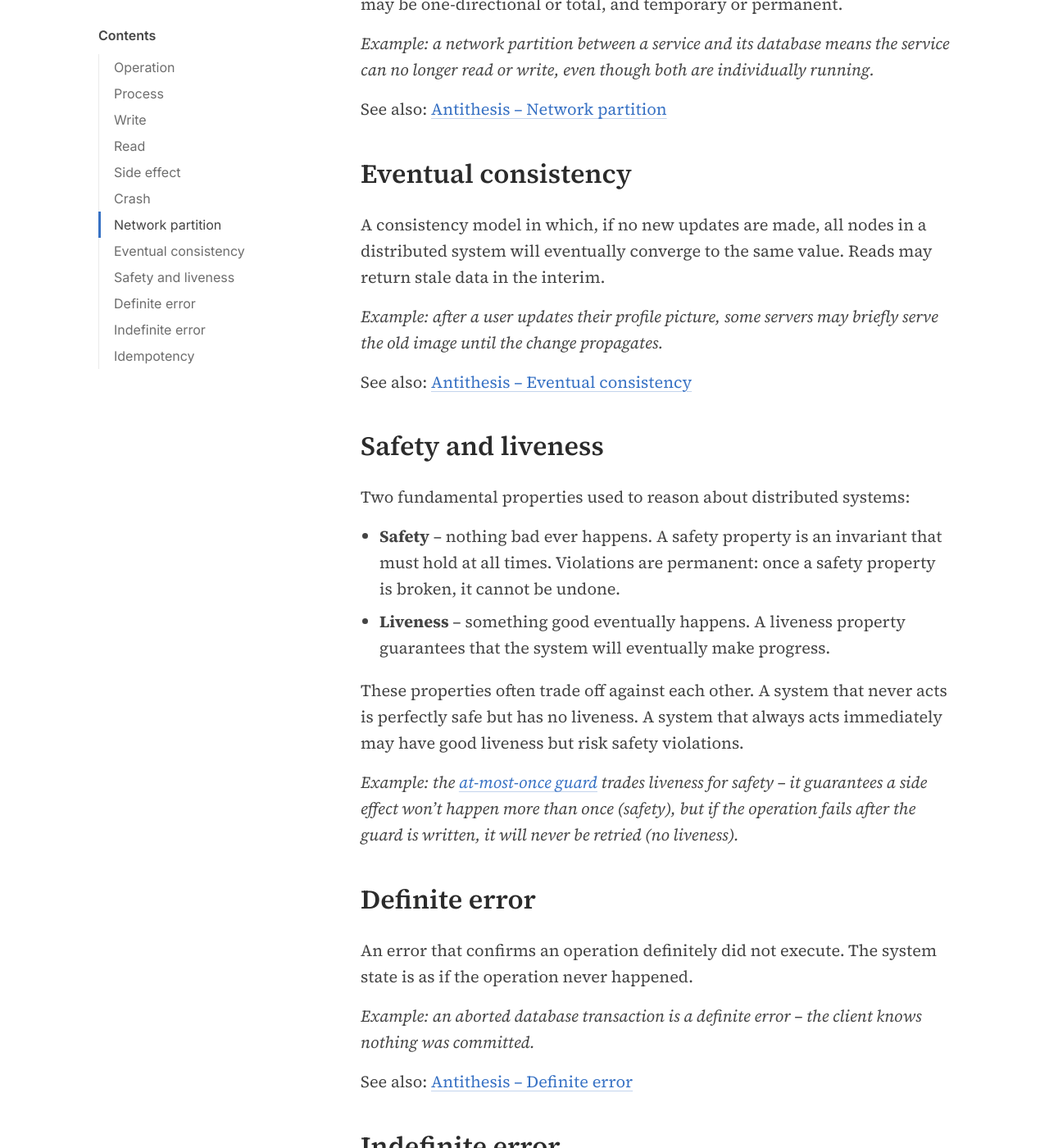
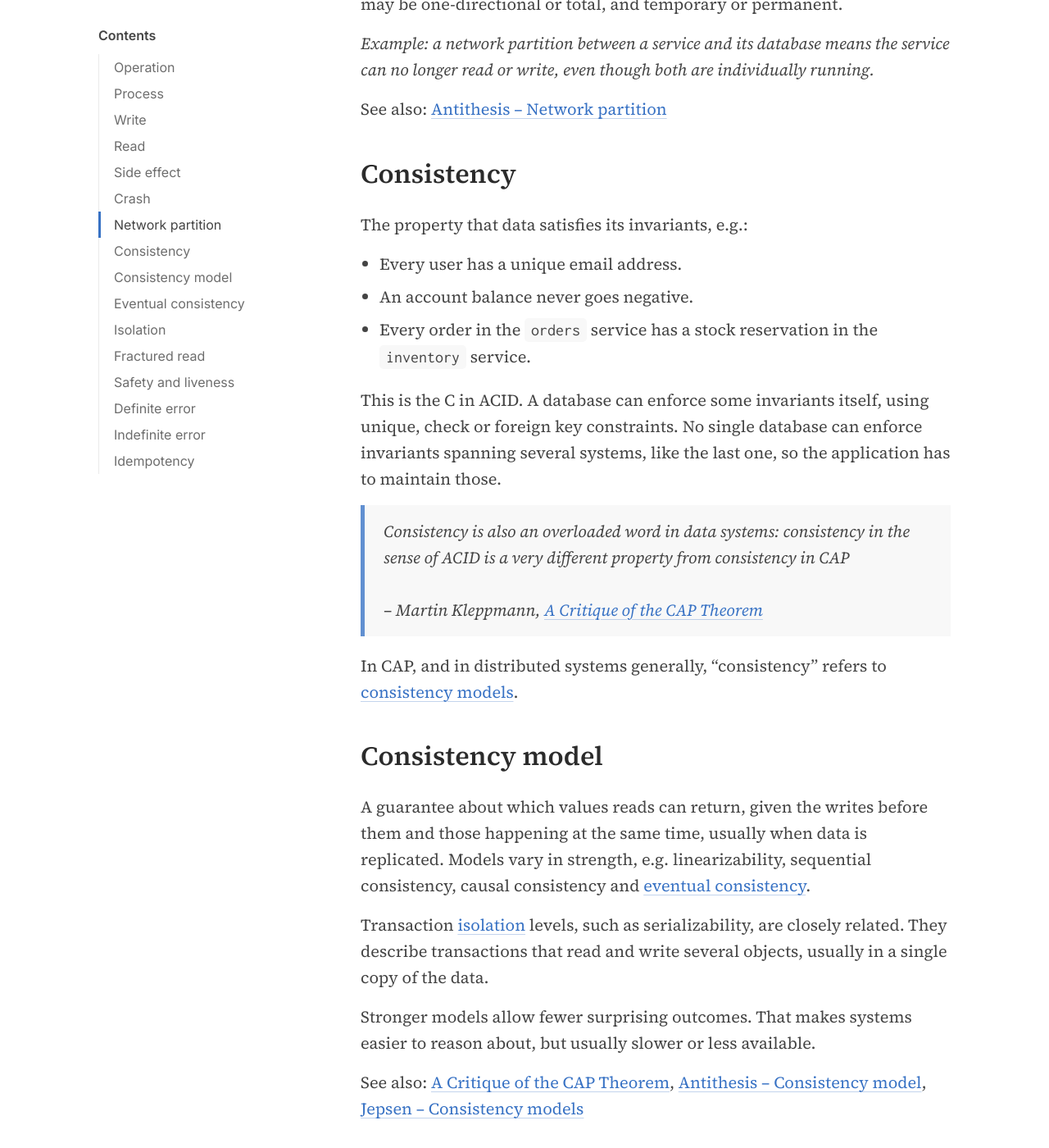
Before and after one commit to ThomWright/ThomWright.github.io, a Jekyll site: the page built from _failure-patterns/glossary.md, in a window 1280 px wide and 1400 px high, scrolled down 2093 px. Shown: the whole window at 82% size. Built offline with Jekyll 4.4.1, drawn with Linux system fonts in a browser that asks for light colours; some of the changed text lies outside the part shown.

Commit message:
Define consistency and isolation in the glossary
The patterns use "consistency" to mean data satisfying its invariants,
but the glossary only defined eventual consistency, in the replication
sense. Define consistency (the C in ACID) separately from consistency
models, and add isolation and fractured reads, so the comparison table
and pattern pages can link to precise terms.

Co-Authored-By: Claude Opus 5.5 <noreply@anthropic.com>

```diff
--- a/_failure-patterns/glossary.md
+++ b/_failure-patterns/glossary.md
@@ -51,13 +51,68 @@ A break in communication between parts of a distributed system, where messages b
 
 See also: [Antithesis – Network partition](https://antithesis.com/docs/resources/reliability_glossary/#network-partition)
 
+## Consistency
+
+The property that data satisfies its invariants, e.g.:
+
+- Every user has a unique email address.
+- An account balance never goes negative.
+- Every order in the `orders` service has a stock reservation in the `inventory` service.
+
+This is the C in ACID. A database can enforce some invariants itself, using unique, check or foreign key constraints. No single database can enforce invariants spanning several systems, like the last one, so the application has to maintain those.
+
+> Consistency is also an overloaded word in data systems: consistency in the sense of ACID is a very different property from consistency in CAP
+>
+> – Martin Kleppmann, [A Critique of the CAP Theorem](https://arxiv.org/abs/1509.05393)
+
+In CAP, and in distributed systems generally, "consistency" refers to [consistency models](#consistency-model).
+
+## Consistency model
+
+A guarantee about which values reads can return, given the writes before them and those happening at the same time, usually when data is replicated. Models vary in strength, e.g. linearizability, sequential consistency, causal consistency and [eventual consistency](#eventual-consistency).
+
+Transaction [isolation](#isolation) levels, such as serializability, are closely related. They describe transactions that read and write several objects, usually in a single copy of the data.
+
+Stronger models allow fewer surprising outcomes. That makes systems easier to reason about, but usually slower or less available.
+
+See also: [A Critique of the CAP Theorem](https://arxiv.org/abs/1509.05393), [Antithesis – Consistency model](https://antithesis.com/docs/resources/reliability_glossary/#consistency-model), [Jepsen – Consistency models](https://jepsen.io/consistency)
+
 ## Eventual consistency
 
-A consistency model in which, if no new updates are made, all nodes in a distributed system will eventually converge to the same value. Reads may return stale data in the interim.
+A [consistency model](#consistency-model) in which, once no new writes are being made, all replicas eventually converge to the same value. Until then, reads may return stale data.
 
 *Example: after a user updates their profile picture, some servers may briefly serve the old image until the change propagates.*
 
+These patterns also use the term more loosely, for invariants spanning several systems that hold eventually rather than immediately.
+
+*Example: an order is saved in the `orders` service, and stock is reserved in the `inventory` service asynchronously. Until the reservation is made, the order has no stock reserved.*
+
 See also: [Antithesis – Eventual consistency](https://antithesis.com/docs/resources/reliability_glossary/#eventual-consistency)
+
+## Isolation
+
+The property that concurrent [operations](#operation) don't interfere with each other: the result is the same as if they had run one at a time.
+
+*Example: two operations each debit £10 from a £50 balance. With isolation, the balance ends at £30. Without it, both might read £50 and then both write £40, losing one debit.*
+
+This is the I in ACID. Full isolation (serializability) is costly, so databases offer weaker *isolation levels*, which allow some anomalies, such as lost updates or [fractured reads](#fractured-read). The default level is often weaker than people expect, e.g. `READ COMMITTED` in PostgreSQL. Isolation levels are closely related to [consistency models](#consistency-model).
+
+A database only isolates its own transactions. Operations spanning several systems get no isolation from each other unless something coordinates them.
+
+See also: [Wikipedia – Isolation](https://en.wikipedia.org/wiki/Isolation_(database_systems)), [Transaction isolation in PostgreSQL]({% post_url 2022-01-11-postgres-isolation-levels %})
+
+## Fractured read
+
+A read that sees some of another operation's writes, but not the rest.
+
+*Examples:*
+
+- *A transfer moves £10 from account A to account B in one transaction. A report reads A's balance, then B's, in separate queries, with the transfer committing in between. It sees A before the transfer and B after, so £10 appears from nowhere.*
+- *During a distributed transaction, a read sees a new order in the `orders` service, but not its stock reservation in the `inventory` service.*
+
+The guarantee that prevents fractured reads is *atomic visibility*: either all of an operation's writes are visible, or none are.
+
+See also: [Antithesis – Fractured read](https://antithesis.com/docs/resources/reliability_glossary/#fractured-read), [Scalable Atomic Visibility with RAMP Transactions](https://www.bailis.org/blog/scalable-atomic-visibility-with-ramp-transactions/)
 
 ## Safety and liveness
 
```
